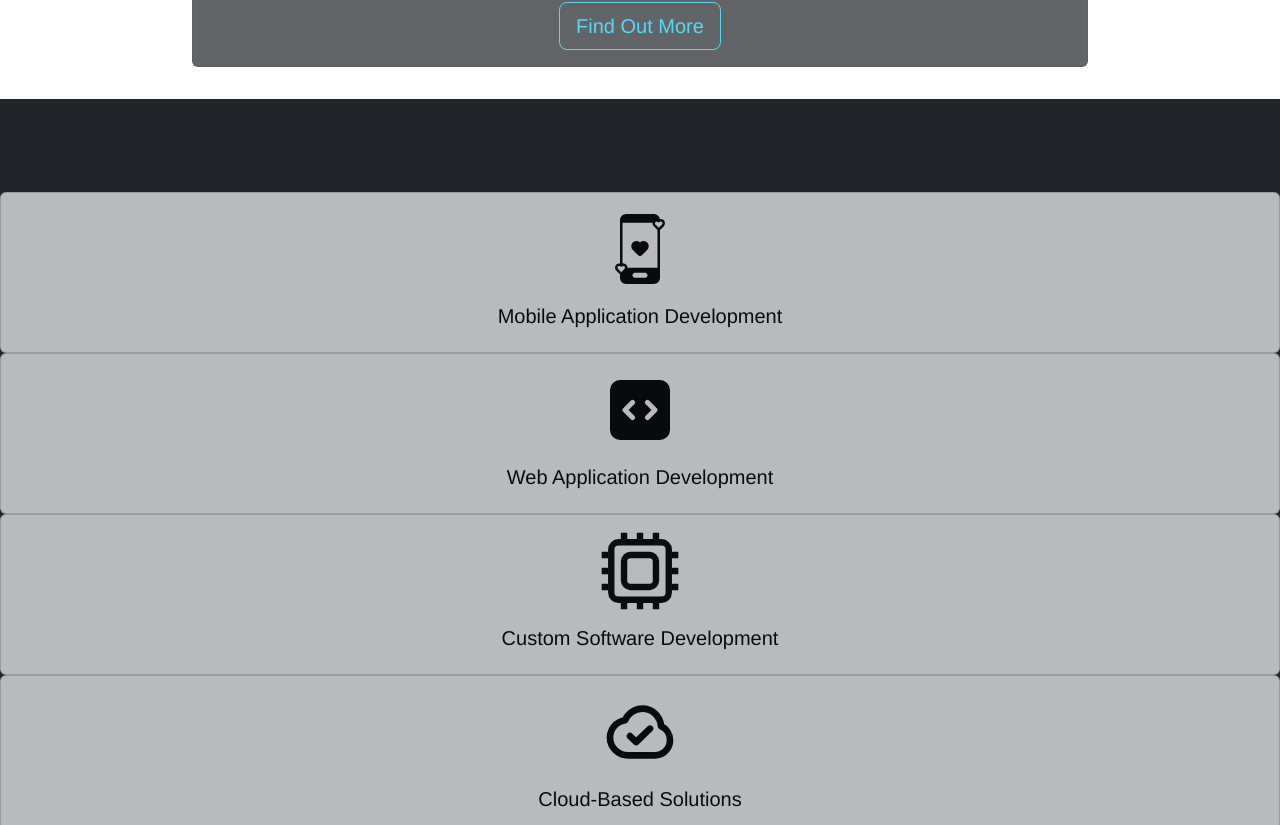
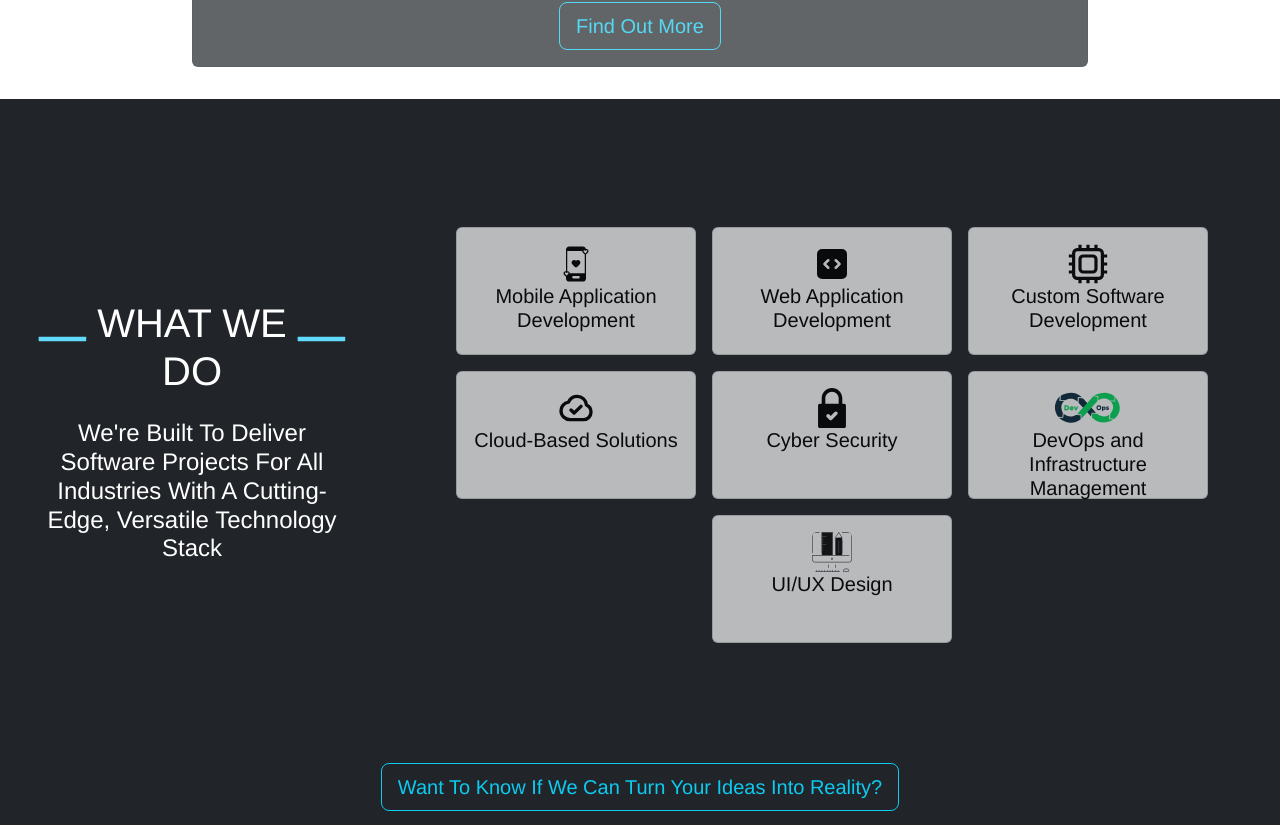
Before and after one commit to theiceoan/fraction, a React (Create React App) app in the folder client/: page / in a window 1280 px wide. Shown: the part 1635-2460 px from the top of the page. Built offline with nearby package versions, Linux system fonts and the light colour scheme.

Commit message:
desktop styling for what we do page

```diff
--- a/client/src/what-we-do/WhatWeDo.css
+++ b/client/src/what-we-do/WhatWeDo.css
@@ -1,3 +1,51 @@
 .what-we-do-container {
 	background-color: rgb(33, 37, 41);
+	display: flex;
+	flex-direction: column; /* Change to column to stack content vertically */
+	justify-content: center;
+	align-items: center;
+	height: 100vh;
 }
+
+.what-we-do-content {
+	display: flex; /* Allow text and card items to be inline */
+	flex-direction: row; /* Keep text and card items in a row */
+	justify-content: center; /* Center them horizontally */
+	align-items: center; /* Align items to the start */
+	width: 100%; /* Full width to use available space */
+	padding: 5em 0em;
+}
+
+.what-we-do-text-container {
+	color: white;
+	width: 30%;
+	padding: 0em 2em;
+}
+
+.item-container {
+	width: 15em;
+}
+
+.what-we-do-svg {
+	height: 5vmin;
+}
+
+.what-we-do-details-container {
+	width: 70%;
+	display: flex;
+	flex-direction: row; /* Maintain row layout for card items */
+	justify-content: center;
+	align-items: center;
+	flex-wrap: wrap;
+	gap: 1em;
+}
+
+.title-with-lines {
+	display: flex;
+	flex-direction: row;
+	padding-bottom: 1em;
+}
+
+.waiting-list-button-container {
+	text-align: center;
+}
--- a/client/src/what-we-do/WhatWeDo.tsx
+++ b/client/src/what-we-do/WhatWeDo.tsx
@@ -1,14 +1,23 @@
+import { Button } from 'react-bootstrap';
+import { Line } from '../Line';
 import { contentDetails } from './contentDetails';
 import './WhatWeDo.css';
 import Card from 'react-bootstrap/Card';
 
-// categories: mobile dev, web dev, custom software dev, cloud solutions, cyber security, DevOps and Infrastructure Management, UI/UX Design
+interface WhatWeDoProps {
+	openModal: () => void;
+}
 
-export const WhatWeDo = () => {
+export const WhatWeDo = ({ openModal }: WhatWeDoProps) => {
 	return (
 		<div className='what-we-do-container'>
+			<div className='what-we-do-content'>
 				<div className='what-we-do-text-container'>
+					<div className='title-with-lines'>
+						<Line />
 						<h1>WHAT WE DO</h1>
+						<Line />
+					</div>
 					<h4>
 						We're Built To Deliver Software Projects For All
 						Industries With A Cutting-Edge, Versatile Technology Stack
@@ -16,20 +25,31 @@ export const WhatWeDo = () => {
 				</div>
 				<div className='what-we-do-details-container'>
 					{contentDetails.map((item) => (
-					<Card bg='light' text='black' style={{ opacity: '0.7'}} key={item.id}>
+						<div className='item-container' key={item.id}>
+							<Card bg='light' text='black' style={{ opacity: '0.7', height: '8em' }}>
 								<Card.Body>
 									<Card.Img
 										src={item.svgPath}
 										width="10px"
-								style={{width: 'inherit'}}
+										style={{ width: 'inherit' }}
 										alt={item.title}
-								className="benefit-svg"
+										className="what-we-do-svg"
 									/>
 									<Card.Title>{item.title}</Card.Title>
 								</Card.Body>
 							</Card>
+						</div>
 					))}
 				</div>
 			</div>
-	)
-}
+			<div className='waiting-list-button-container'>
+				<Button
+					size='lg'
+					variant='outline-info'
+					onClick={openModal}>
+					Want To Know If We Can Turn Your Ideas Into Reality?
+				</Button>
+			</div>
+		</div>
+	);
+};
```
Lines whose indentation alone changed are shown as unchanged.
